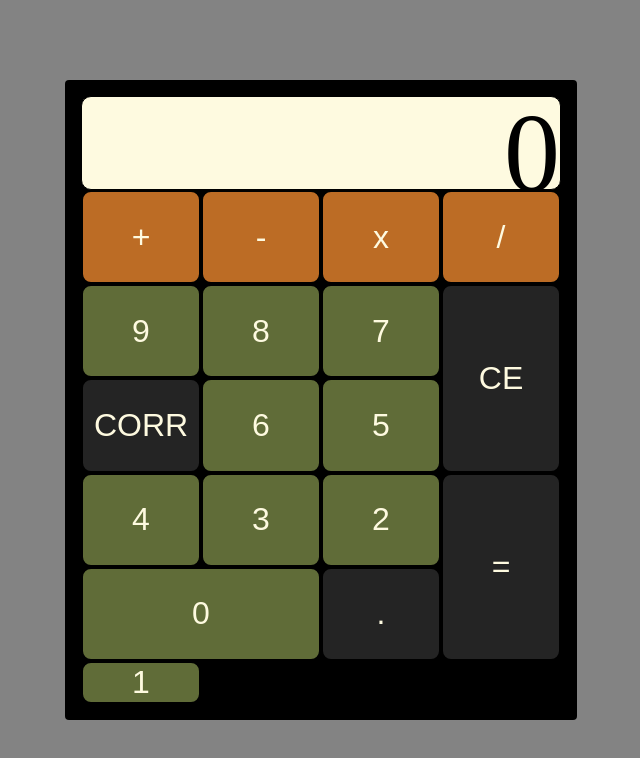
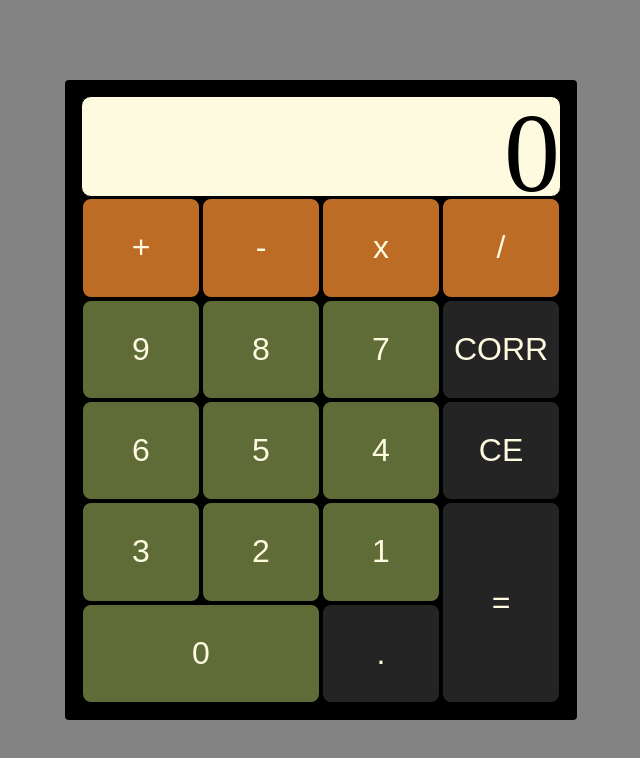
Before and after one commit to ManBoyChild/calculator, a plain HTML site: page index.html in a window 1280 px wide. Shown: the whole page, without its empty margins (319-959 px from the left). Drawn offline with Linux system fonts and the light colour scheme.

Commit message:
Removed the style on clear key to make room for backspace key.

```diff
--- a/styles.css
+++ b/styles.css
@@ -17,11 +17,6 @@
     cursor: pointer;
     font-size: 2rem;
     outline: none;
-}
-
-.clear {
-    grid-row: 3/5;
-    grid-column: 4/5;
 }
 
 .decimal {
```
